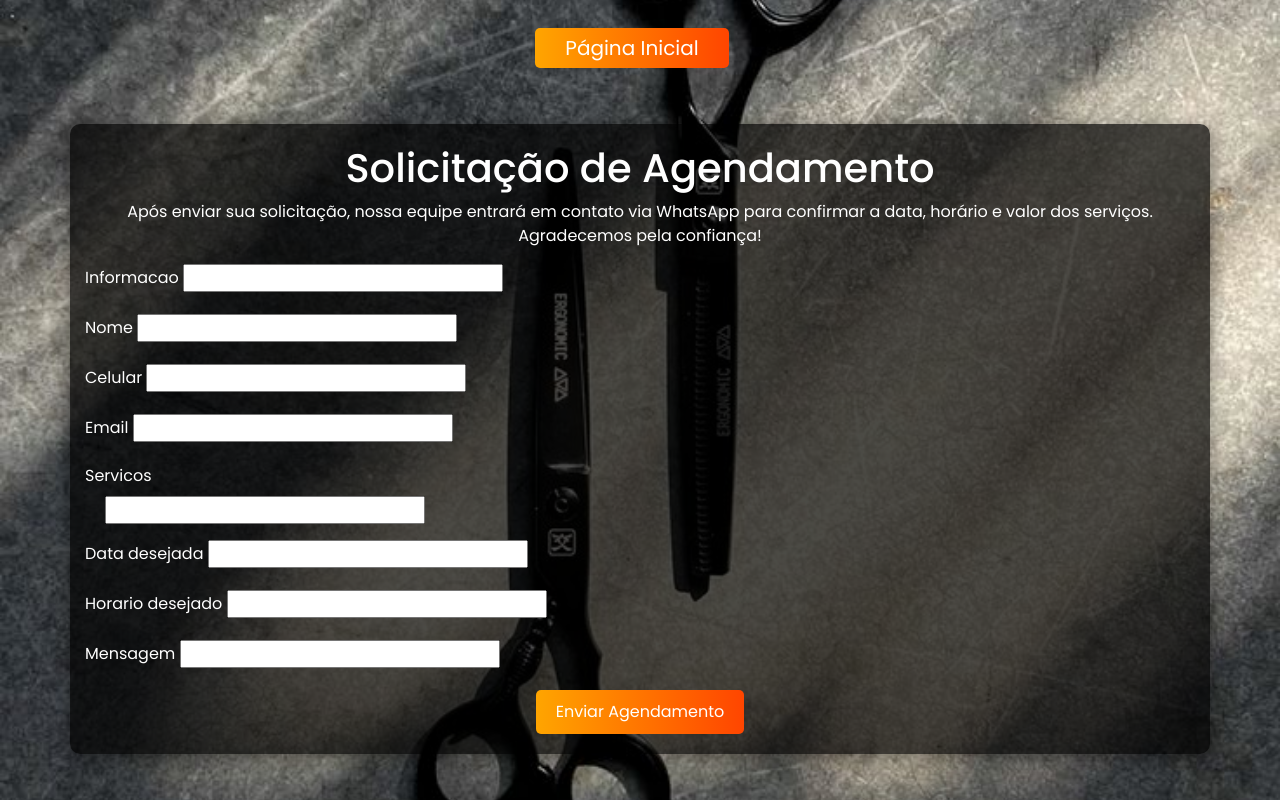
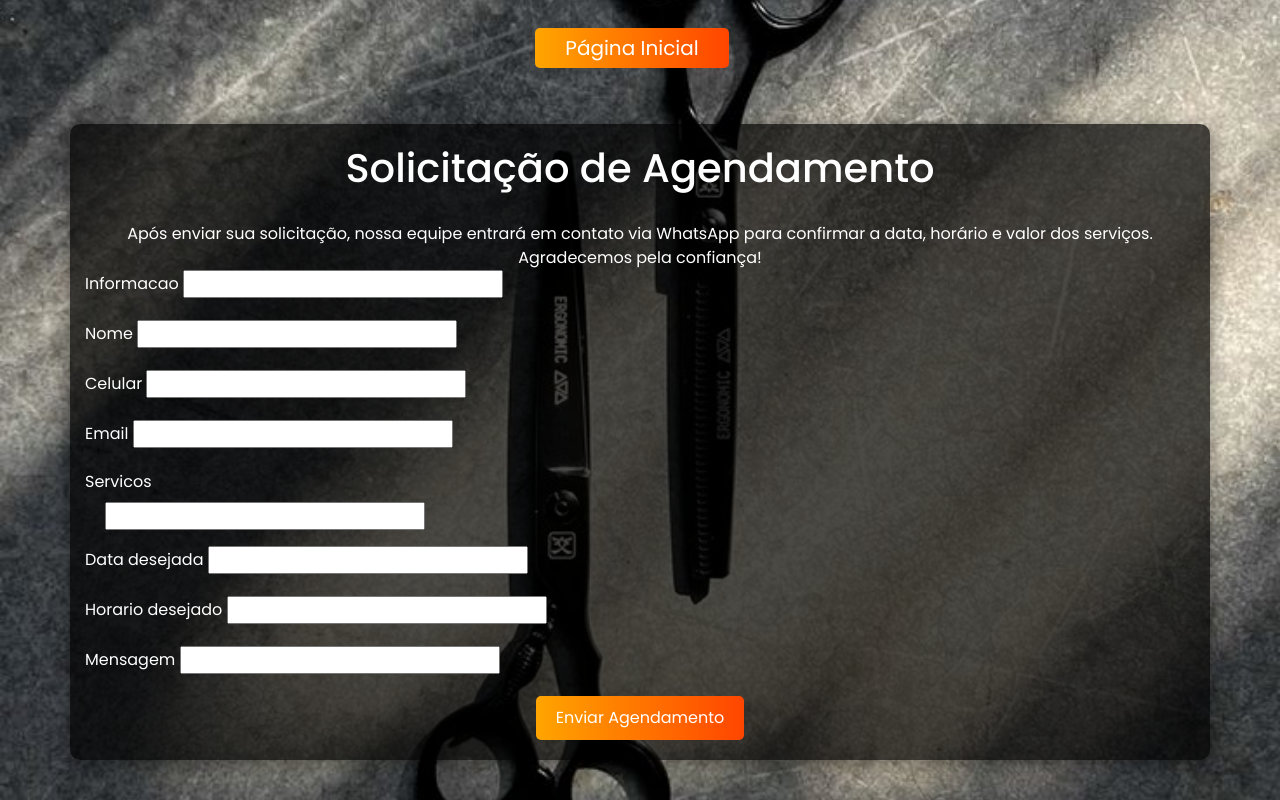
Before and after one commit to LeonardoDinizs/salao, a Django app: template agendar/templates/agendar/agendamento.html in a window 1280 px wide. Run offline with Django 3.2, Linux system fonts and the light colour scheme; the template is opened without the code that fills it, so the values that code supplies are empty, except form fields; tables that the repository leaves empty hold one stand-in row (values such as "Sample post"); form fields are guessed from the names that the template uses; some libraries are stand-ins or nearby versions.

Commit message:
modified:   agendar/static/agendar/css/agendamento_style.css

```diff
--- a/agendar/static/agendar/css/agendamento_style.css
+++ b/agendar/static/agendar/css/agendamento_style.css
@@ -22,7 +22,7 @@ body {
     padding: 10px 30px; /* Espaçamento do botão */
     margin-top: 20px;
     background: linear-gradient(to right, #FFA500, #FF4500); /* Gradiente laranja */
-    color: white !important;; /* Cor do texto */
+    color: white !important; /* Cor do texto */
     border: none; /* Remove borda padrão */
     border-radius: 5px; /* Arredonda os cantos do botão */
     transition: background 0.3s; /* Transição suave */
@@ -34,7 +34,8 @@ body {
 }
 
 p {
-    margin-top: 30px; /* Ajuste o valor conforme necessário */
+    margin-top: 30px !important; /* Ajuste o valor conforme necessário */
+    margin-bottom: 0% !important;
 }
 
 .container {
```
